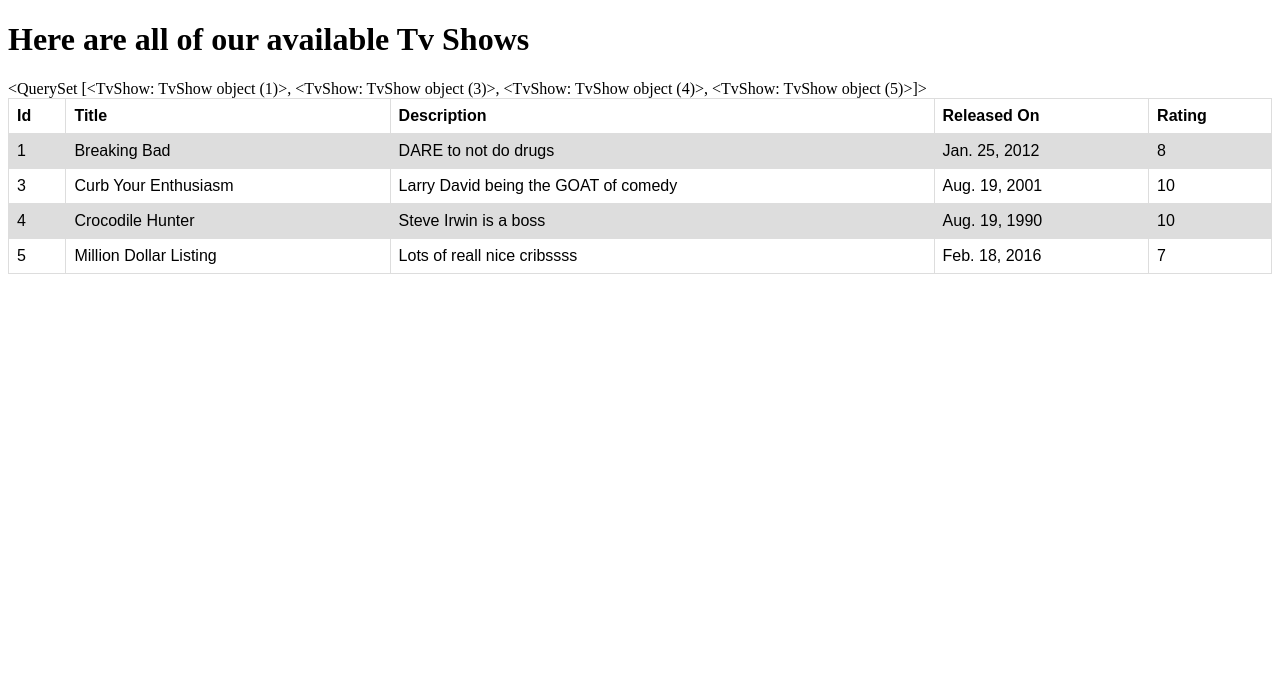
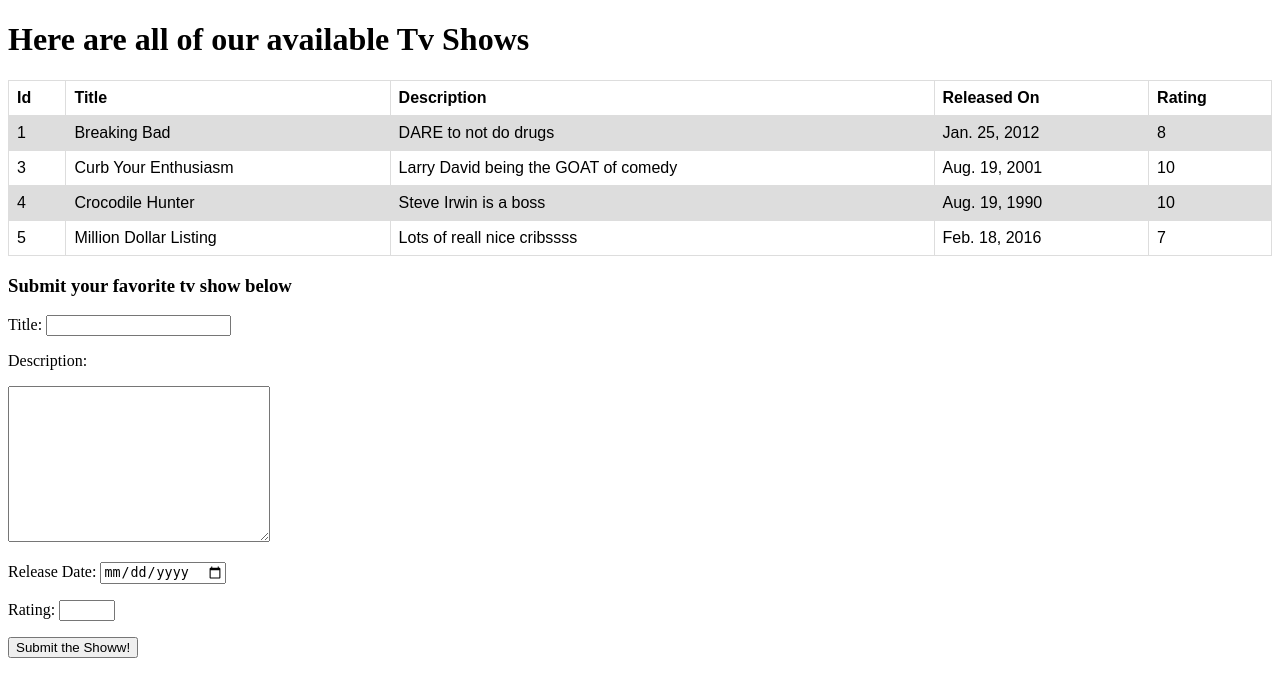
Before and after one commit to sdahal1/djangoFebruary, a Django app: page / in a window 1280 px wide. Shown: the top 697 px of the page. Run offline with Django 3.2, Linux system fonts and the light colour scheme; data comes from the database, SQL or seed files in the repository; both versions use the stored data as it was after the commit.

Commit message:
added form for ormintro

```diff
--- a/tvshowsOrmIntro/tvApp/queries.txt
+++ b/tvshowsOrmIntro/tvApp/queries.txt
@@ -6,6 +6,7 @@
 
 thirdshow = TvShow.objects.create(title="Curb Your Enthusiasm", description="Larry David being the GOAT of comedy", release_date= "2001-08-19", rating = 10)
 
+TvShow.objects.create(title="Crocodile Hunter", description="Steve Irwin is a boss", release_date= "1990-08-19", rating = 10)
 
 
 RETRIEVE ALL TVSHOWS
--- a/tvshowsOrmIntro/tvApp/templates/shows.html
+++ b/tvshowsOrmIntro/tvApp/templates/shows.html
@@ -25,7 +25,6 @@
 </head>
 <body>
     <h1>Here are all of our available Tv Shows</h1>
-    {{allshows}}
 
 
     <table>
@@ -49,5 +48,16 @@
         {% endfor %}
 
       </table>
+
+      <h3>Submit your favorite tv show below</h3>
+      <form action="/submitShow" method="post">
+        {% csrf_token %}
+        <p>Title: <input type="text" name="title" id=""></p>
+        <p>Description:</p>
+        <p><textarea name="desc" id="" cols="30" rows="10"></textarea></p>
+        <p>Release Date: <input type="date" name="rd" id=""></p>
+        <p>Rating: <input type="number" name="rating" id="" min="1" max="10"></p>
+        <p><input type="submit" value="Submit the Showw!"></p>
+      </form>
 </body>
 </html>
--- a/tvshowsOrmIntro/tvApp/urls.py
+++ b/tvshowsOrmIntro/tvApp/urls.py
@@ -2,5 +2,6 @@
 from . import views
 
 urlpatterns = [
-    path("", views.index)
+    path("", views.index),
+    path("submitShow", views.createShow)
 ]
--- a/tvshowsOrmIntro/tvApp/views.py
+++ b/tvshowsOrmIntro/tvApp/views.py
@@ -1,4 +1,4 @@
-from django.shortcuts import render, HttpResponse
+from django.shortcuts import render, HttpResponse, redirect
 
 from .models import *
 
@@ -6,7 +6,19 @@
 def index(request):
 
     context = {
-        'allshows': TvShow.objects.all()
+        'allshows': TvShow.objects.all() #<QuerySet [<TvShow: TvShow object (1)>, <TvShow: TvShow object (3)>, <TvShow: TvShow object (4)>]>
     }
 
     return render(request, "shows.html", context)
+
+def createShow(request):
+    #a function handling a post request must REDIRECT!
+    print("SUBMITTED THE FORM! IN THE CREATE SHOW FUNCTION THEN REDIRECTING ")
+    #request.POST represents the information collected from the form
+    print("*********")
+    print(request.POST)
+    print(request.POST['title'])
+    print(request.POST['rd'])
+    TvShow.objects.create(title=request.POST['title'], description=request.POST['desc'], release_date=request.POST['rd'], rating = request.POST['rating'])
+    print("*********")
+    return redirect('/')
```
Also changed, not shown: tvshowsOrmIntro/db.sqlite3.
